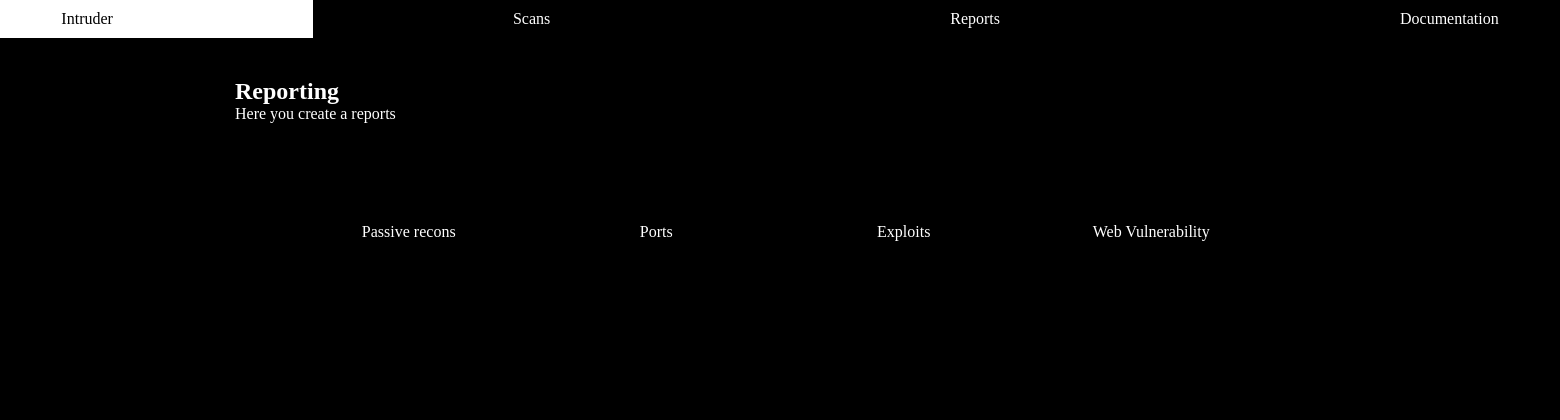
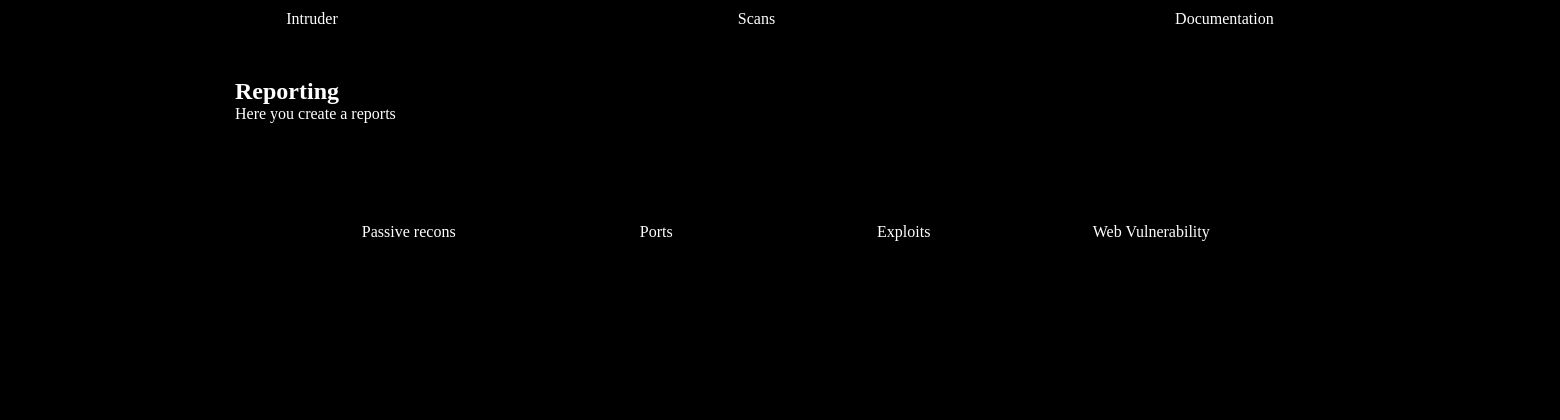
Before and after one commit to OlaIfemi667/IntruderV3, a Flask app: page /home/scans/1/reporting in a window 1560 px wide; the page is wider, and only the part inside the window is pictured. Shown: the top 420 px of that part. Run offline with Flask 3, Linux system fonts and the light colour scheme; parts of the project's set-up code (start-up, migrations or seed data) failed here and were passed over.

Commit message:
feat: no reports for now

```diff
--- a/app/main.py
+++ b/app/main.py
@@ -64,9 +64,9 @@ def export_report(scanName):
         'Content-Disposition': f'attachment; filename="{scanName}_report.pdf"'
     }
 
-@app.route("/home/reports")
+""" @app.route("/home/reports")
 def reports():
-    return render_template("reportsBase.html")
+    return render_template("reportsBase.html") """
 
 
 @app.route("/home/docs")
--- a/app/templates/documentation.html
+++ b/app/templates/documentation.html
@@ -12,7 +12,6 @@
         <nav>
             <a href="/home">Intruder</a>
             <a href="/home/scans">Scans</a>
-            <a href="/home/reports">Reports</a>
             <a href="/home/docs">Documentation</a>
         </nav>
     </header>
--- a/app/templates/index.html
+++ b/app/templates/index.html
@@ -13,7 +13,6 @@
         <nav>
             <a href="/home">Intruder</a>
             <a href="/home/scans">Scans</a>
-            <a href="/home/reports">Reports</a>
             <a href="/home/docs">Documentation</a>
         </nav>
 
--- a/app/templates/reportingBase.html
+++ b/app/templates/reportingBase.html
@@ -13,7 +13,6 @@
         <nav>
             <a href="/home">Intruder</a>
             <a href="/home/scans">Scans</a>
-            <a href="/home/reports">Reports</a>
             <a href="/home/docs">Documentation</a>
         </nav>
 
--- a/app/templates/reportsBase.html
+++ b/app/templates/reportsBase.html
@@ -13,7 +13,6 @@
         <nav>
             <a href="/home">Intruder</a>
             <a href="/home/scans">Scans</a>
-            <a href="/home/reports">Reports</a>
             <a href="/home/docs">Documentation</a>
         </nav>
 
--- a/app/templates/scanBase.html
+++ b/app/templates/scanBase.html
@@ -13,7 +13,6 @@
         <nav>
             <a href="/home">Intruder</a>
             <a href="/home/scans">Scans</a>
-            <a href="/home/reports">Reports</a>
             <a href="/home/docs">Documentation</a>
         </nav>
 
--- a/app/templates/scans.html
+++ b/app/templates/scans.html
@@ -13,7 +13,6 @@
         <nav>
             <a href="/home">Intruder</a>
             <a href="/home/scans">Scans</a>
-            <a href="/home/reports">Reports</a>
             <a href="/home/docs">Documentation</a>
         </nav>
 
```
